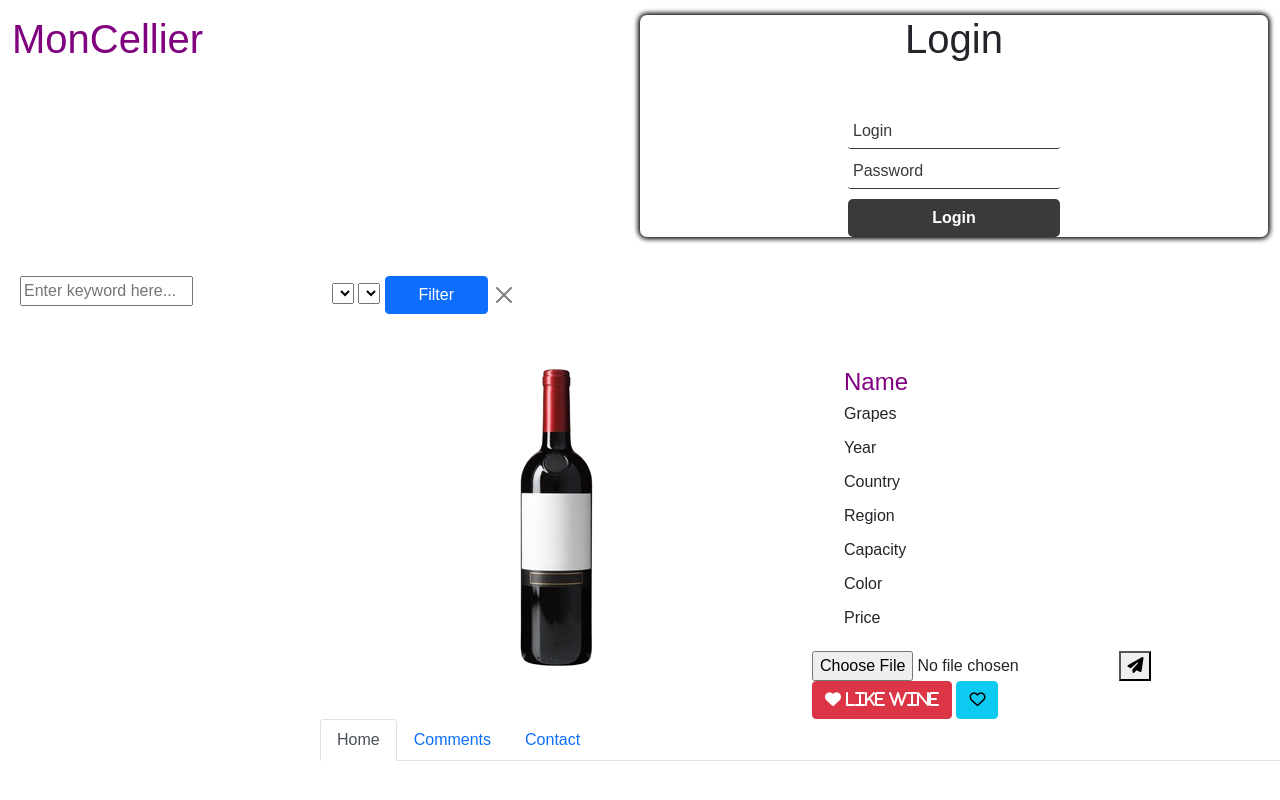
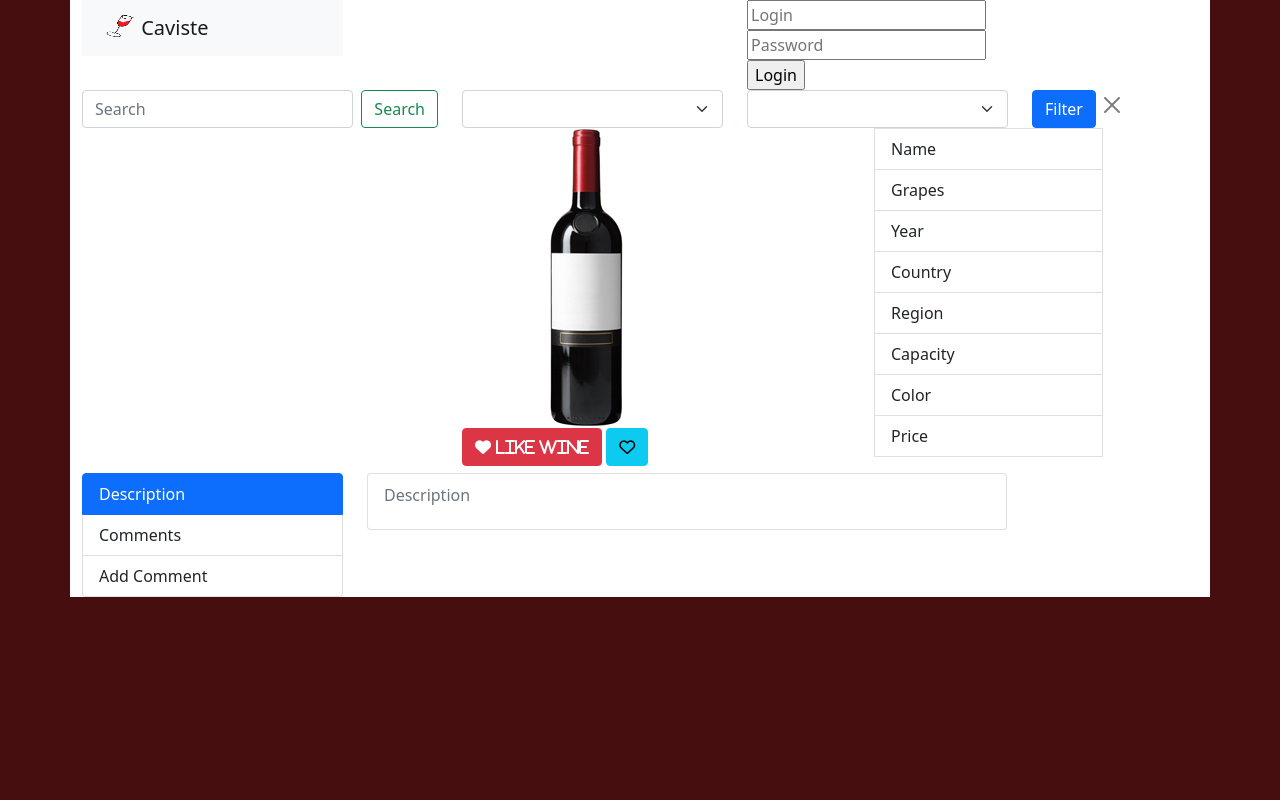
Before and after one commit to Talouf/MonCellier, a plain HTML site: page index.html in a window 1280 px wide. Drawn offline with nearby package versions, Linux system fonts and the light colour scheme; no server answers.

Commit message:
Rework du style de la page html

```diff
--- /dev/null
+++ b/css/oldstyle.css
@@ -0,0 +1,149 @@
+html {
+    height: 100%;
+  }
+
+  body {
+    height: 100%;
+    margin: 0;
+    font-family: Arial, Helvetica, sans-serif;
+    display: grid;
+    justify-items: center;
+    align-items: center;
+  }
+
+  #main-holder {
+    width: 50%;
+    height: 70%;
+    display: grid;
+    justify-items: center;
+    align-items: center;
+    background-color: white;
+    border-radius: 7px;
+    box-shadow: 0px 0px 5px 2px black;
+  }
+
+  #login-error-msg-holder {
+    width: 100%;
+    height: 100%;
+    display: grid;
+    justify-items: center;
+    align-items: center;
+  }
+
+  #login-error-msg {
+    width: 23%;
+    text-align: center;
+    margin: 0;
+    padding: 5px;
+    font-size: 12px;
+    font-weight: bold;
+    color: #8a0000;
+    border: 1px solid #8a0000;
+    background-color: #e58f8f;
+    opacity: 0;
+  }
+
+  #error-msg-second-line {
+    display: block;
+  }
+
+  #login-form {
+    align-self: flex-start;
+    display: grid;
+    justify-items: center;
+    align-items: center;
+  }
+
+  .login-form-field::placeholder {
+    color: #3a3a3a;
+  }
+
+  .login-form-field {
+    border: none;
+    border-bottom: 1px solid #3a3a3a;
+    margin-bottom: 10px;
+    border-radius: 3px;
+    outline: none;
+    padding: 0px 0px 5px 5px;
+  }
+
+  #login-form-submit {
+    width: 100%;
+    padding: 7px;
+    border: none;
+    border-radius: 5px;
+    color: white;
+    font-weight: bold;
+    background-color: #3a3a3a;
+    cursor: pointer;
+    outline: none;
+  }
+  div img {
+    padding-left: 100px;
+  }
+
+  span#idWine {
+    border: 1px solid gray;
+    border-radius: 10px;
+    background-color: gray;
+    padding: 3px 10px;
+    color: white;
+
+  }
+
+  ul.wineDescription  > li {
+    list-style-type: none;
+    padding-bottom: 5px;
+    margin-top: 5px;
+  }
+
+  li#nameWine {
+    color: purple;
+  }
+
+  a.title {
+    text-decoration: none;
+    color: purple;
+  }
+
+
+  .menu-item:hover {
+    color: rgb(210, 5, 218);
+  }
+
+  a.menu-item {
+    color: black;
+    text-decoration: none;
+  }
+
+  ul.list-group {
+    cursor: pointer;
+  }
+
+  .list-group-item.active {
+    background-color: purple;
+    color: white;
+    border-color: purple;
+    font-weight: bold;
+  }
+
+  footer {
+      text-align: center;
+      border-top: 1px solid silver;
+      margin: 5px 0;
+  }
+
+
+  /* Wine tabs */
+  [data-tab-content] {
+    display: none;
+  }
+
+  .active[data-tab-content]{
+    display: block;
+  }
+
+
+  #wine {
+    display: none;
+  }
--- a/css/style.css
+++ b/css/style.css
@@ -1,149 +1,7 @@
-html {
-    height: 100%;
+body {
+    background-color: rgb(70, 14, 14);
   }
 
-  body {
-    height: 100%;
-    margin: 0;
-    font-family: Arial, Helvetica, sans-serif;
-    display: grid;
-    justify-items: center;
-    align-items: center;
-  }
-
-  #main-holder {
-    width: 50%;
-    height: 70%;
-    display: grid;
-    justify-items: center;
-    align-items: center;
+.container{
     background-color: white;
-    border-radius: 7px;
-    box-shadow: 0px 0px 5px 2px black;
-  }
-
-  #login-error-msg-holder {
-    width: 100%;
-    height: 100%;
-    display: grid;
-    justify-items: center;
-    align-items: center;
-  }
-
-  #login-error-msg {
-    width: 23%;
-    text-align: center;
-    margin: 0;
-    padding: 5px;
-    font-size: 12px;
-    font-weight: bold;
-    color: #8a0000;
-    border: 1px solid #8a0000;
-    background-color: #e58f8f;
-    opacity: 0;
-  }
-
-  #error-msg-second-line {
-    display: block;
-  }
-
-  #login-form {
-    align-self: flex-start;
-    display: grid;
-    justify-items: center;
-    align-items: center;
-  }
-
-  .login-form-field::placeholder {
-    color: #3a3a3a;
-  }
-
-  .login-form-field {
-    border: none;
-    border-bottom: 1px solid #3a3a3a;
-    margin-bottom: 10px;
-    border-radius: 3px;
-    outline: none;
-    padding: 0px 0px 5px 5px;
-  }
-
-  #login-form-submit {
-    width: 100%;
-    padding: 7px;
-    border: none;
-    border-radius: 5px;
-    color: white;
-    font-weight: bold;
-    background-color: #3a3a3a;
-    cursor: pointer;
-    outline: none;
-  }
-  div img {
-    padding-left: 100px;
-  }
-
-  span#idWine {
-    border: 1px solid gray;
-    border-radius: 10px;
-    background-color: gray;
-    padding: 3px 10px;
-    color: white;
-
-  }
-
-  ul.wineDescription  > li {
-    list-style-type: none;
-    padding-bottom: 5px;
-    margin-top: 5px;
-  }
-
-  li#nameWine {
-    color: purple;
-  }
-
-  a.title {
-    text-decoration: none;
-    color: purple;
-  }
-
-
-  .menu-item:hover {
-    color: rgb(210, 5, 218);
-  }
-
-  a.menu-item {
-    color: black;
-    text-decoration: none;
-  }
-
-  ul.list-group {
-    cursor: pointer;
-  }
-
-  .list-group-item.active {
-    background-color: purple;
-    color: white;
-    border-color: purple;
-    font-weight: bold;
-  }
-
-  footer {
-      text-align: center;
-      border-top: 1px solid silver;
-      margin: 5px 0;
-  }
-
-
-  /* Wine tabs */
-  [data-tab-content] {
-    display: none;
-  }
-
-  .active[data-tab-content]{
-    display: block;
-  }
-
-
-  #wine {
-    display: none;
-  }
+}
--- a/index.html
+++ b/index.html
@@ -5,6 +5,7 @@
     <meta charset="UTF-8">
     <meta http-equiv="X-UA-Compatible" content="IE=edge">
     <meta name="viewport" content="width=device-width, initial-scale=1.0">
+    <link rel="icon" type="image/png" href="img/cavisteLogo.png" />
     <link href="https://cdn.jsdelivr.net/npm/bootstrap@5.0.1/dist/css/bootstrap.min.css" rel="stylesheet"
         integrity="sha384-+0n0xVW2eSR5OomGNYDnhzAbDsOXxcvSN1TPprVMTNDbiYZCxYbOOl7+AMvyTG2x" crossorigin="anonymous">
     <script src="https://cdn.jsdelivr.net/npm/bootstrap@5.0.1/dist/js/bootstrap.bundle.min.js"
@@ -13,109 +14,65 @@
         <link rel="stylesheet" href="css/style.css">
     <script src="https://kit.fontawesome.com/f07e0ab41c.js" crossorigin="anonymous"></script>
     <script src="https://ajax.googleapis.com/ajax/libs/jquery/3.6.0/jquery.min.js"></script>
-
-    <title>MonCellier</title>
+    <title>Caviste</title>
 </head>
 
 <body>
-    <header class="container-fluid d-flex flex-wrap justify-content-center">
-        <div class="col-12 col-lg-auto mb-2 mb-lg-0 me-lg-auto">
-            <a href="index.html" class="title">
-                <h1 class="title">MonCellier</h1>
+    <!-- Bootstrap page container -->
+    <div class="container">
+        <div class="row">
+            <div class="col-md-3">
+                <nav class="navbar navbar-light bg-light">
+                    <div class="container-fluid">
+                        <a class="navbar-brand" href="#">
+                            <img src="img/cavisteLogo.png" alt="" width="30" height="24"
+                                class="d-inline-block align-text-top">
+                            Caviste
                         </a>
                     </div>
-        <main id="main-holder">
-            <h1 id="login-header">Login</h1>
-
-            <div id="login-error-msg-holder">
-                <p id="login-error-msg">Invalid username <span id="error-msg-second-line">and/or password</span></p>
+                </nav>
             </div>
 
+            <div id="main-holder" class="col-md-3 offset-md-4">
                 <form id="login-form">
                     <input type="text" name="login" id="username-field" class="login-form-field" placeholder="Login">
-                <input type="password" name="pwd" id="password-field" class="login-form-field" placeholder="Password">
+                    <input type="password" name="pwd" id="password-field" class="login-form-field"
+                        placeholder="Password">
                     <input type="submit" value="Login" id="login-form-submit">
-            </form>
-
-        </main>
-        <main id="main-holder2" class="d-none">
-            <h1>DECONNECTION</h1>
-        </main>
-    </header>
-    <div class="container-fluid pt-2">
-        <div class="row">
-            <form id="search" action="#" method="get" class="col-3">
-                <input type="text" name="keyword" id="keyword" placeholder="Enter keyword here..." class="col-7 mx-2" />
-            </form>
-            <form id="frmFilter" action="#" method="get" class="col-6">
-                <select id="selectCountry">
-                </select>
-                <select id="selectYear">
-                </select>
-                <button id="btFilter" name="btFilter" type="button" class="btn btn-primary col-2">
-                    Filter
-                </button>
-                <button id="clearFilter" class="btn btn-close"></button>
                 </form>
             </div>
         </div>
-    <main class="container-fluid  py-4">
-        <div class="row d-flex flex-wrap">
-            <div class="col-3 md-3 mb-5">
-                <ul id="results" class="list-group">
+        <div class="row">
+            <div class="col-md-4">
+                <form id="search" class="d-flex">
+                    <input class="form-control me-2" type="search" placeholder="Search" aria-label="Search">
+                    <button class="btn btn-outline-success" type="submit">Search</button>
+                </form>
+            </div>
+            <div class="col-md-3">
+                <select class="form-select" id="selectCountry">
+                </select>
+                </form>
+            </div>
+            <div class="col-md-3">
+                <select class="form-select" id="selectYear">
+                </select>
+            </div>
+            <div class="col-md-2">
+                <button id="btFilter" name="btFilter" type="button" class="btn btn-primary">
+                    Filter
+                </button>
+                <button id="clearFilter" type="button" class="btn-close" aria-label="Close"></button>
+            </div>
+        </div>
+        <div class="row">
+            <div class="col-md-3">
+                <ul class="list-group" id="results">
 
                 </ul>
             </div>
-            <div class="wineCard col row">
-                <div class="col">
+            <div class="col-md-4 offset-md-1">
                 <img src="img/generic.jpg" id="pictureWine" alt="wine 1">
-                </div>
-                <div class="col align-self-center">
-                    <ul class="wineDescription">
-
-                        <li id="nameWine" class="h4 d-inline">
-                            <div>Name</div>
-                            <div class="value"></div>
-                        </li>
-                        <li id="grapesWine">
-                            <div>Grapes</div>
-                            <div class="value"></div>
-                        </li>
-                        <li id="yearWine">
-                            <div>Year</div>
-                            <div class="value"></div>
-                        </li>
-                        <li id="countryWine">
-                            <div>Country</div>
-                            <div class="value"></div>
-                        </li>
-                        <li id="regionWine">
-                            <div>Region</div>
-                            <div class="value"></div>
-                        </li>
-                        <li id="capacityWine">
-                            <div>Capacity</div>
-                            <div class="value"></div>
-                        </li>
-                        <li id="colorWine">
-                            <div>Color</div>
-                            <div class="value"></div>
-                        </li>
-                        <li id="priceWine">
-                            <div>Price</div>
-                            <div class="value"></div>
-                        </li>
-                    </ul>
-                    <div class="Btns">
-                        <input type="hidden" name="MAX_FILE_SIZE" value="200000">
-
-                        <input type="file" id="inpFile" class="inputfile" accept=".jpeg, .jpg">
-
-
-                        <button type="submit" id="btnUpload">
-                            <i class="fas fa-paper-plane"></i>
-                        </button>
-                    </div>
                 <div class="Btns">
                     <button id="likeButton" data-liked="false" name="likes" type="button" class="btn btn-danger">
                         <i class="fas fa-heart" id="iconLike"> Like Wine</i>
@@ -126,38 +83,92 @@
                     </button>
                 </div>
             </div>
-                <ul class="nav nav-tabs" id="myTab" role="tablist">
-                    <li class="nav-item" role="presentation">
-                        <button class="nav-link active" id="home-tab" data-bs-toggle="tab" data-bs-target="#home"
-                            type="button" role="tab" aria-controls="home" aria-selected="true">Home</button>
+            <div class="col-md-3">
+                <ul class="wineDescription">
+                    <li id="nameWine" class="list-group-item ">
+                        <div>Name</div>
+                        <div class="value"></div>
                     </li>
-                    <li class="nav-item" role="presentation">
-                        <button class="nav-link" id="commentsContainer-tab" data-bs-toggle="tab"
-                            data-bs-target="#commentsContainer" type="button" role="tab"
-                            aria-controls="commentsContainer" aria-selected="false">Comments</button>
+                    <li id="grapesWine" class="list-group-item">
+                        <div>Grapes</div>
+                        <div class="value"></div>
                     </li>
-                    <li class="nav-item" role="presentation">
-                        <button class="nav-link" id="contact-tab" data-bs-toggle="tab" data-bs-target="#contact"
-                            type="button" role="tab" aria-controls="contact" aria-selected="false">Contact</button>
+                    <li id="yearWine" class="list-group-item">
+                        <div>Year</div>
+                        <div class="value"></div>
+                    </li>
+                    <li id="countryWine" class="list-group-item">
+                        <div>Country</div>
+                        <div class="value"></div>
+                    </li>
+                    <li id="regionWine" class="list-group-item">
+                        <div>Region</div>
+                        <div class="value"></div>
+                    </li>
+                    <li id="capacityWine" class="list-group-item">
+                        <div>Capacity</div>
+                        <div class="value"></div>
+                    </li>
+                    <li id="colorWine" class="list-group-item">
+                        <div>Color</div>
+                        <div class="value"></div>
+                    </li>
+                    <li id="priceWine" class="list-group-item">
+                        <div>Price</div>
+                        <div class="value"></div>
                     </li>
                 </ul>
-                <div class="tab-content" id="myTabContent">
-                    <div class="tab-pane fade show active" id="home" role="tabpanel" aria-labelledby="home-tab"></div>
-                    <div class="tab-pane fade" id="commentsContainer" role="tabpanel"
-                        aria-labelledby="commentsContainer-tab">
-                        <div id="comments">
+            </div>
+        </div>
+        <div class="row">
+            <div class="col-3">
+                <div class="list-group" id="list-tab" role="tablist">
+                    <a class="list-group-item list-group-item-action active" id="list-home-list" data-bs-toggle="list"
+                        href="#list-home" role="tab" aria-controls="list-home">Description</a>
+                    <a class="list-group-item list-group-item-action" id="list-profile-list" data-bs-toggle="list"
+                        href="#list-profile" role="tab" aria-controls="list-profile">Comments</a>
+                    <a class="list-group-item list-group-item-action" id="list-messages-list" data-bs-toggle="list"
+                        href="#list-messages" role="tab" aria-controls="list-messages">Add Comment</a>
+                </div>
+            </div>
+            <div class="col-7">
+                <div class="tab-content" id="nav-tabContent">
+                    <div class="tab-pane fade show active" id="list-home" role="tabpanel"
+                        aria-labelledby="list-home-list">
+                        <div class="card" style="width: 40rem;">
+                            <div class="card-body">
+                                <h6 class="card-subtitle mb-2 text-muted">Description</h6>
+                                <div id="description" class="card-text">
+                                    <div class="value"></div>
+                                </div>
+                            </div>
+                        </div>
+                    </div>
+                    <div class="tab-pane fade" id="list-profile" role="tabpanel" aria-labelledby="list-profile-list">
+                        <div class="card" style="width: 40rem;">
+                            <div class="card-body">
+                                <h6 class="card-subtitle mb-2 text-muted">Comments</h6>
+                                <p id="comments" class="card-text"></p>
+                            </div>
+                        </div>
 
                     </div>
+                    <div class="tab-pane fade" id="list-messages" role="tabpanel" aria-labelledby="list-messages-list">
+
+                        <div class="card" style="width: 40rem;">
+                            <div class="card-body">
+                                <h6 class="card-subtitle mb-2 text-muted">Add Comment(s)</h6>
                                 <textarea name="commentaire" id="newComment" class="d-none"></textarea>
                                 <button type="button" id="createComment" class="btn btn-primary d-none">Button</button>
                             </div>
-                    <div class="tab-pane fade" id="contact" role="tabpanel" aria-labelledby="contact-tab">...</div>
+                        </div>
+                    </div>
                 </div>
 
             </div>
         </div>
-
-    </main>
+    </div>
+    </div>
     <script src="js/main.js"></script>
 </body>
 
--- a/js/main.js
+++ b/js/main.js
@@ -23,25 +23,21 @@ const closeLogin = document.getElementById("main-holder");
 const likeButton = document.getElementById("likeButton");
 const createComment = document.getElementById("createComment");
 const newComment = document.getElementById("newComment");
+const description = document.getElementById('description');
 
 let searchTerm = '';
 let wine;
 let filterWines = '';
 
-/**
- *
- * TO DO
- *
- *
- * AJOUT COMMENTAIRE et LIKE après CONNEXION
- * AFFICHAGE DE VIN APRES SELECTION DANS LA LISTE
- * RENDRE LE TOUT DYNAMIQUE
- * CSS
- */
+
 // API REQUEST
 const fetchWines = async (url) => {
   wine = await request(url)
 };
+async function request(url, params) {
+  const result = await fetch(`http://cruth.phpnet.org/epfc/caviste/public/index.php/api/${url}`, params)
+  return result.json();
+}
 
 // Wine List
 const showWinesList = async (loadwines = true) => {
@@ -54,7 +50,7 @@ const showWinesList = async (loadwines = true) => {
       .map(wines => (
 
         `
-          <li class="wine-item clickListWine" onclick="UpdateWineList(event)" data-id="${wines.id}" data-grapes="${wines.grapes}" data-year="${wines.year}" >
+          <li class="list-group-item clickListWine" onclick="UpdateWineList(event)" data-id="${wines.id}" data-grapes="${wines.grapes}" data-year="${wines.year}" >
             ${wines.name}
           </li>
         `
@@ -76,6 +72,7 @@ async function UpdateWineList(event) {
   capacityWine.querySelector(".value").innerHTML = currentWine.capacity
   colorWine.querySelector(".value").innerHTML = currentWine.color
   priceWine.querySelector(".value").innerHTML = currentWine.price
+  description.querySelector(".value").innerHTML = currentWine.description
   likeButton.setAttribute("data-id", currentWine.id)
   showWinesCom(currentWine.id);
   fetchNbLikes(currentWine.id);
@@ -84,7 +81,9 @@ async function UpdateWineList(event) {
 
 }
 
+// FUNCTION TO UPDATE LIKE STATUS
 async function updateLike(wineId) {
+  if (!localStorage.getItem("userid")) return;
   const result = await request(`users/${localStorage.getItem('userid')}/likes/wines`)
   const isLiked = result.some(r => r.id === wineId)
   likeButton.children[0].classList.toggle("fas", !isLiked)
@@ -99,7 +98,7 @@ searchInput.addEventListener('input', (e) => {
   showWinesList();
 });
 
-
+// FUNCTION TO POPULATE FILTER FORMS
 async function populateFilter() {
   await fetchWines("wines")
   const year = [...new Set(wine.map(w => w.year))].sort((a, b) => a - b)
@@ -126,7 +125,7 @@ async function populateFilter() {
 
 populateFilter();
 
-
+// button filter onclick
 btnFilter.addEventListener('click', () => {
   wine = wine.filter(w => w.year === selectYear.value)
   wine = wine.filter(w => w.country === selectCountry.value)
@@ -134,13 +133,14 @@ btnFilter.addEventListener('click', () => {
 
 });
 
+// button clear the filter onclick
 clearFilter.addEventListener('click', (e) => {
   showWinesList()
 
 });
 
 
-
+// Function to show wine comments
 const showWinesCom = async (id) => {
   const coms = await request(`wines/${id}/comments`);
   const userId = localStorage.getItem('userid')
@@ -164,10 +164,8 @@ const showWinesCom = async (id) => {
 };
 
 
-async function request(url, params) {
-  const result = await fetch(`http://cruth.phpnet.org/epfc/caviste/public/index.php/api/${url}`, params)
-  return result.json();
-}
+
+// Fetch the number of like for each wine clicked
 
 const fetchNbLikes = async (id) => {
   const likes = await request(`wines/${id}/likes-count`)
@@ -178,6 +176,9 @@ const fetchNbLikes = async (id) => {
   }
 
 }
+
+// Add a onlick function to the like button
+
 likeButton.addEventListener('click', async () => {
 
 
@@ -202,6 +203,8 @@ likeButton.addEventListener('click', async () => {
   }
 });
 
+// Function to create comments
+
 createComment.addEventListener('click', async () => {
   const wineId = likeButton.dataset.id
   await request(`wines/${wineId}/comments`, {
@@ -216,6 +219,8 @@ createComment.addEventListener('click', async () => {
 
 })
 
+//Function to delete comments
+
 async function deleteComment(e) {
   const btn = e.target.closest(".btn")
   await request(`wines/${btn.dataset.wineid}/comments/${btn.dataset.id}`, {
@@ -226,6 +231,8 @@ async function deleteComment(e) {
   })
   showWinesCom(btn.dataset.wineid);
 }
+
+// Function to edit comments
 
 async function editComment(e) {
   const btn = e.target.closest(".btn")
@@ -243,10 +250,7 @@ async function editComment(e) {
 }
 
 // Log in
-
-
-// If auth -> show
-
+// function
 
 loginButton.addEventListener("click", (e) => {
   e.preventDefault();
@@ -279,6 +283,7 @@ loginButton.addEventListener("click", (e) => {
   })
 })
 
+// Function to check if the user is logged
 async function checkLogged() {
   const storageString = localStorage.getItem('authString')
   if (!storageString) return
@@ -290,11 +295,11 @@ async function checkLogged() {
       closeLogin.classList.add('d-none')
       newComment.classList.remove('d-none')
       createComment.classList.remove('d-none')
-      //classlist remove (ou delete)
       return
     }
   }
 };
 checkLogged();
 
-//localStorage.clear   pour deco
+
+// TO DO  : SHOW DISCONNECT BUTTON AFTER LOGIN + LOGOUT
```
Also changed, not shown: oldIndex.html (added, +163 -0 lines), img/468015.jpg (added), img/cavisteLogo.png (added). Lines whose indentation alone changed are shown as unchanged.
